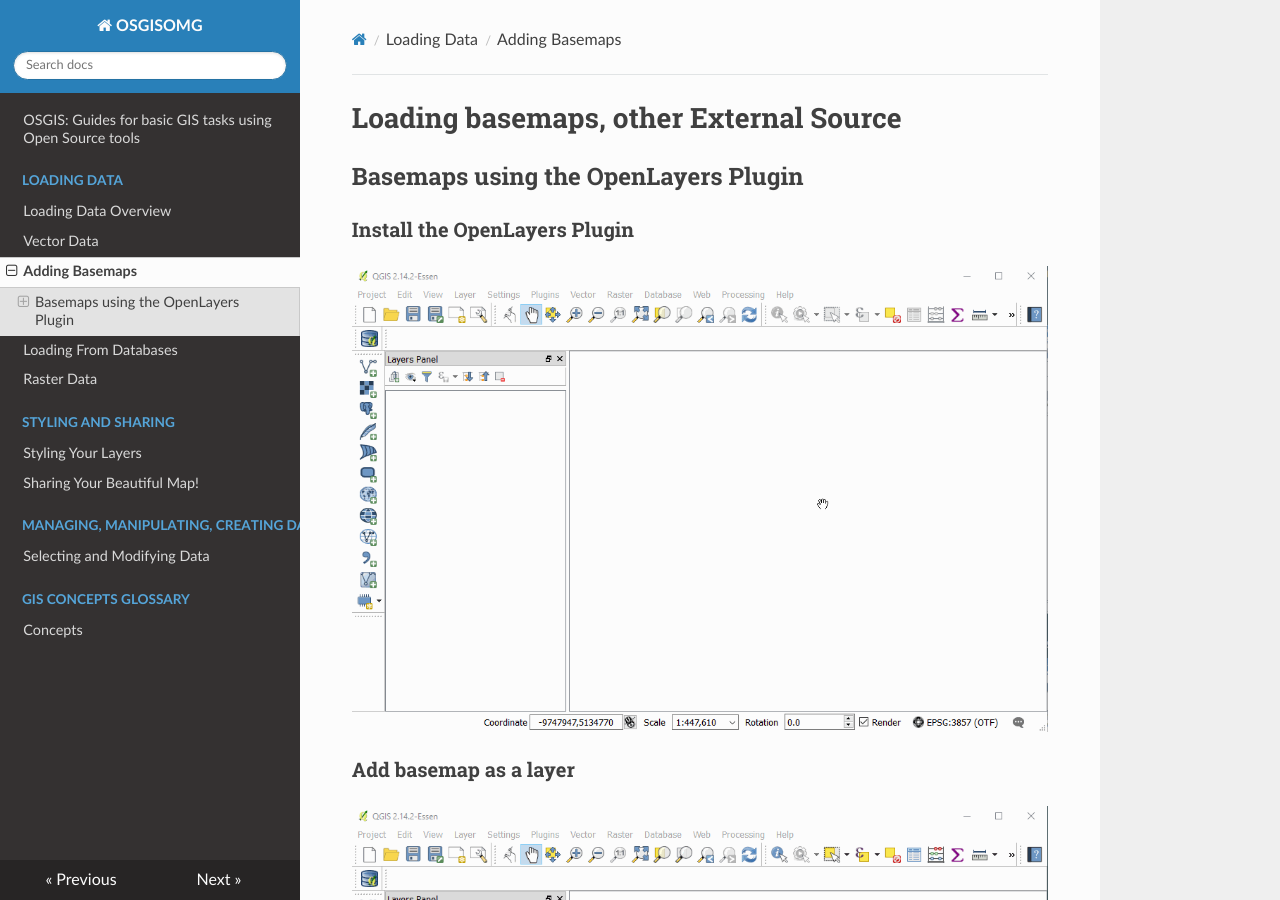
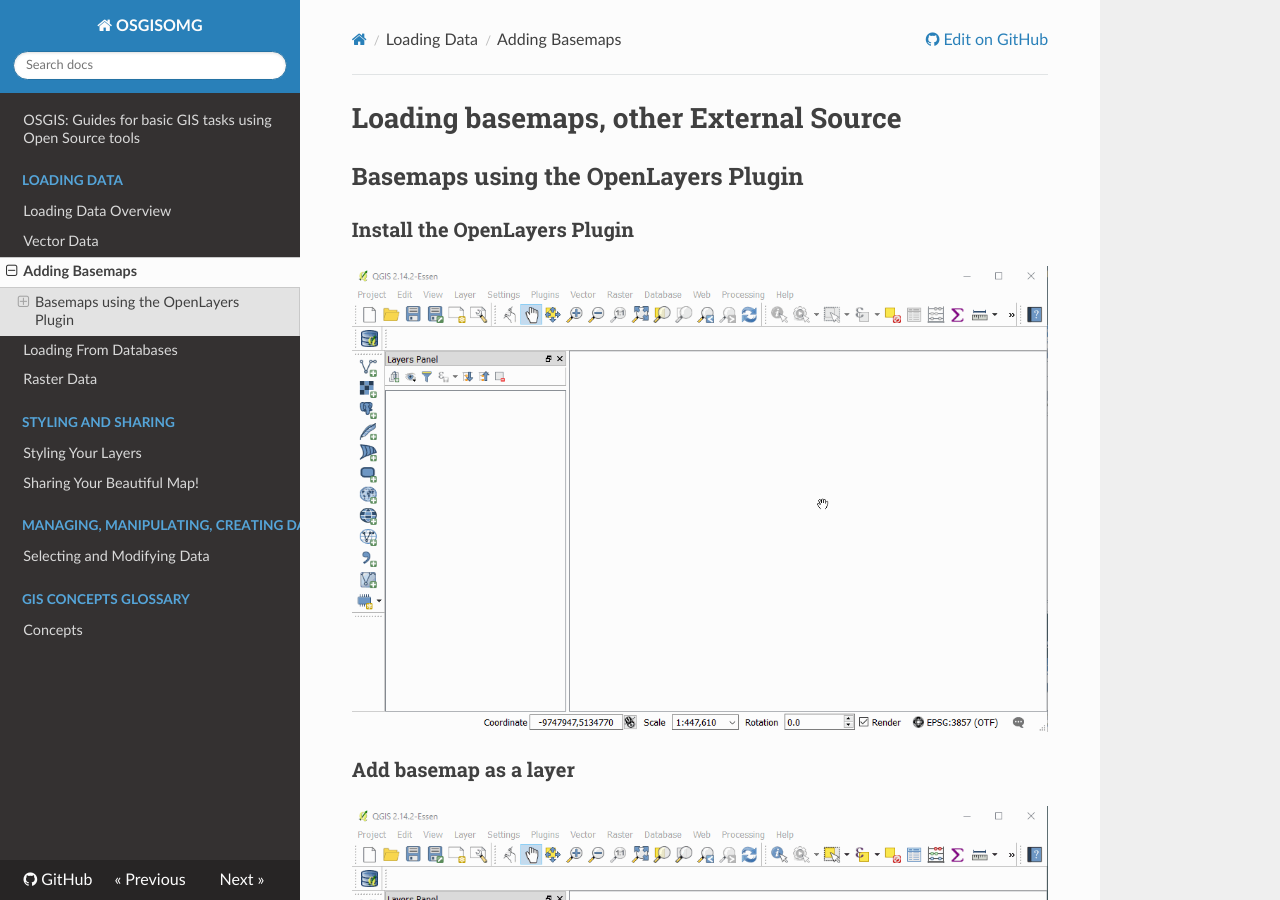
Before and after one commit to easherma/OSGIS, an MkDocs documentation site: the page built from docs/loading_basemaps_and_other_external_data.md, in a window 1280 px wide and 900 px high. Built offline with MkDocs 1.6.1, drawn with Linux system fonts in a browser that asks for light colours; nearby versions of some CDN libraries; old or Windows-style settings are respelled for this version of MkDocs; some of the changed lines change nothing that is shown.

Commit message:
config edits

```diff
--- a/mkdocs.yml
+++ b/mkdocs.yml
@@ -1,6 +1,10 @@
 site_name: OSGISOMG
+site_url: http://www.osgisomg.com
 theme: readthedocs
-google_analytics: ['UA-80645081-1', 'www.osgisomg.com']
+google_analytics: ['UA-80645081-1', 'osgisomg.com']
+repo_url: https://github.com/easherma/OSGIS
+site_description: Guide for Open Source Geographic Information tasks.
+site_author: Eric Sherman
 
 pages:
 - index.md
```
